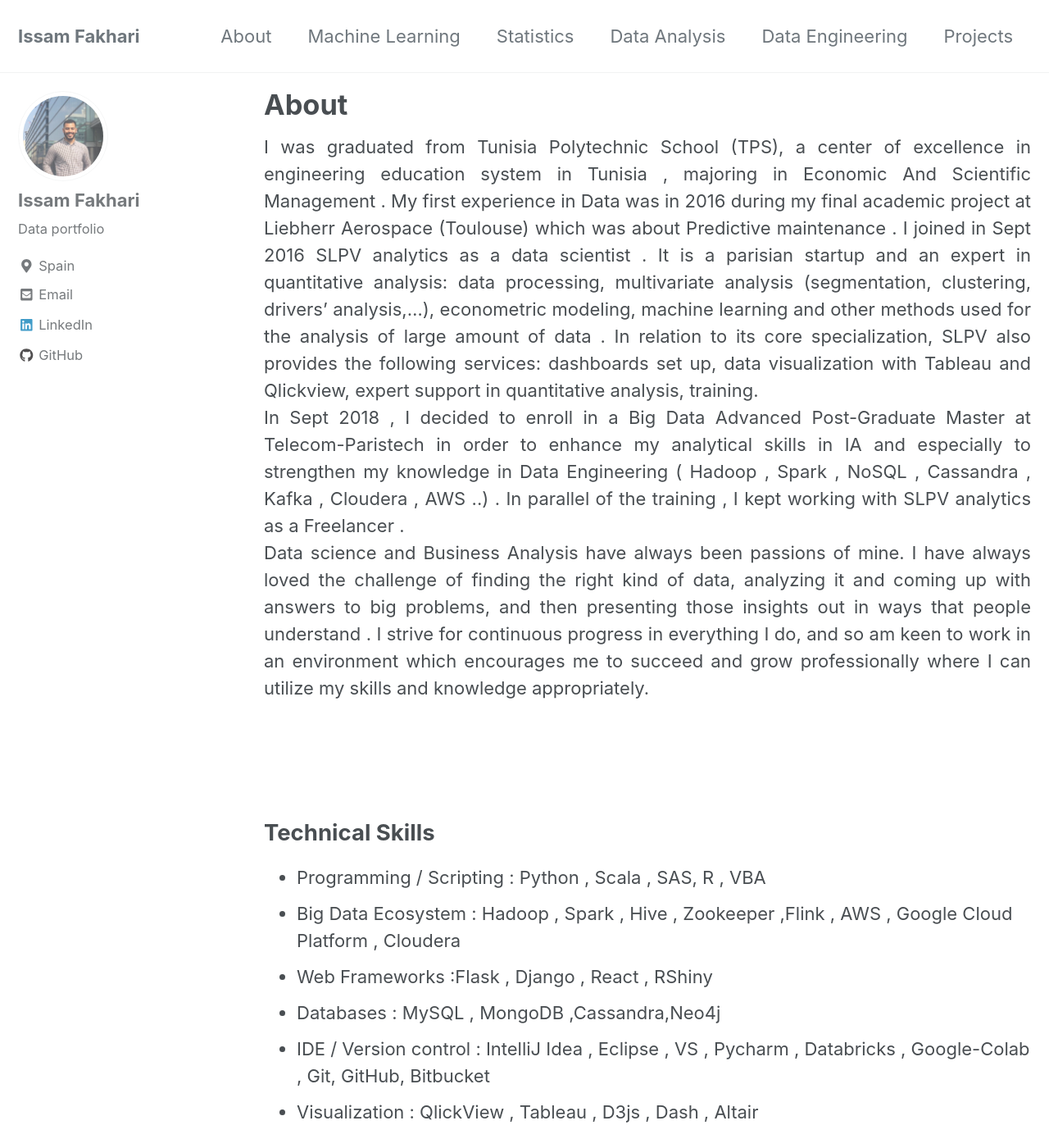
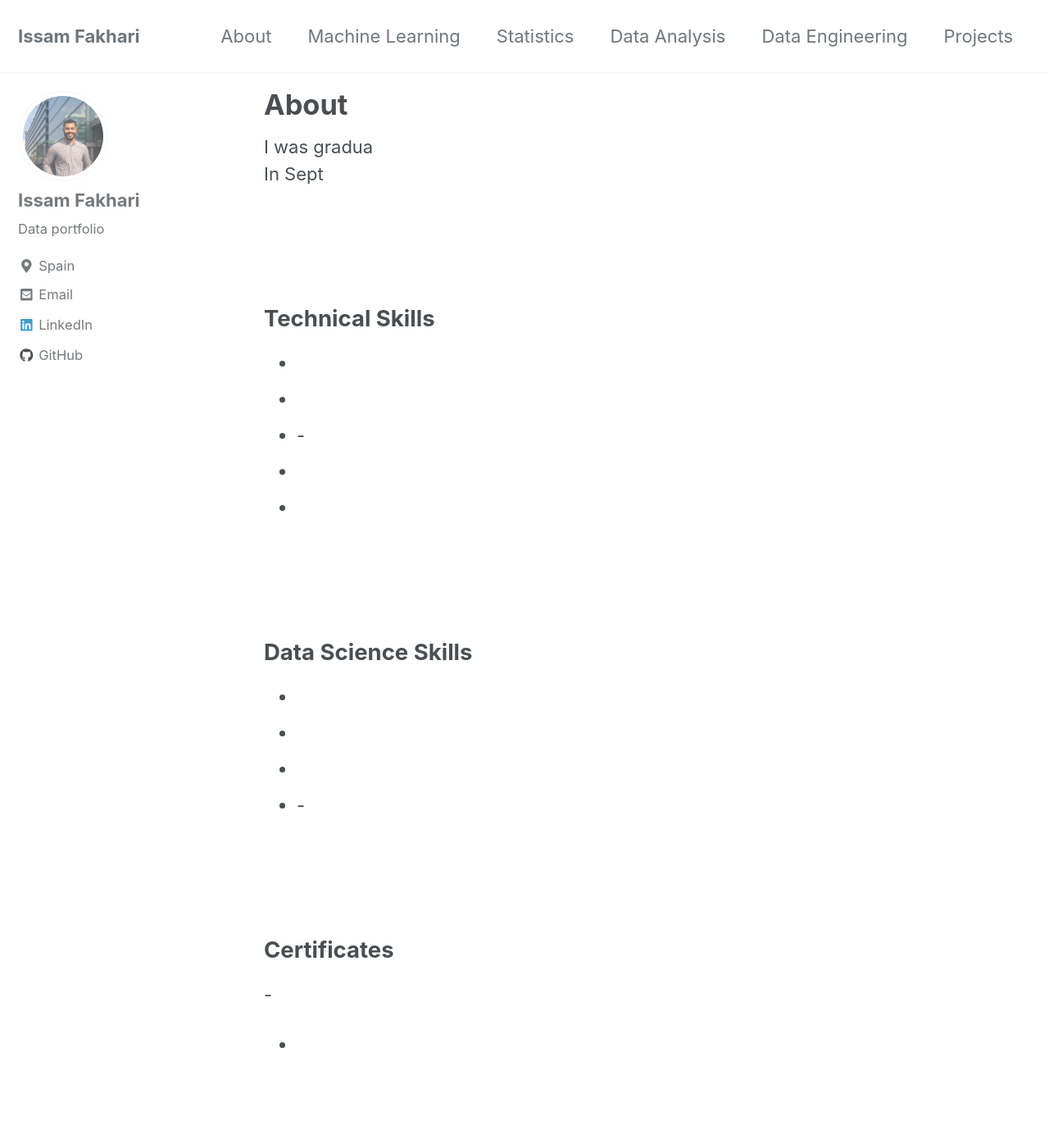
Before and after one commit to IssamFakhari/issamfakhari.github.io, a Jekyll site: the page built from _pages/about.md, in a window 1280 px wide and 1400 px high. Shown: the whole window at 82% size. Built offline with Jekyll 4.4.1, drawn with Linux system fonts in a browser that asks for light colours; cached includes are drawn as plain includes; some of the changed text lies outside the part shown.

Commit message:
Update about.md

```diff
--- a/_pages/about.md
+++ b/_pages/about.md
@@ -8,14 +8,10 @@ classes: wide
 
 ---
 <div style="text-align: justify">
-I was graduated from Tunisia Polytechnic School (TPS), a center of excellence in engineering education system in Tunisia , majoring in Economic And Scientific Management . My first experience in Data was in 2016 during my final academic project at Liebherr Aerospace (Toulouse) which was about Predictive maintenance . I joined in Sept 2016 SLPV analytics  as a data scientist  . It is a parisian startup and  an expert in quantitative analysis: data processing, multivariate analysis (segmentation, clustering, drivers’ analysis,…), econometric modeling, machine learning and other methods used for the analysis of large amount of data . In relation to its core specialization, SLPV also provides the following services: dashboards set up, data visualization with Tableau and Qlickview, expert support in quantitative analysis, training.
+I was gradua
 <br>
-In Sept 2018 , I decided to enroll in a Big Data Advanced Post-Graduate Master at Telecom-Paristech in order to enhance my analytical skills in IA and especially to strengthen my knowledge in Data Engineering ( Hadoop , Spark , NoSQL , Cassandra , Kafka , Cloudera , AWS ..) . In parallel of the training , I kept working with SLPV analytics as  a Freelancer .
-
+In Sept
 <br>
-Data science and Business Analysis have always been passions of mine. I have always loved the challenge of finding the right kind of data, analyzing it and coming up with answers to big problems, and then presenting those insights out in ways that people understand .
-
-I strive for continuous progress in everything I do, and so am keen to work in an environment which encourages me to succeed and grow professionally where I can utilize my skills and knowledge appropriately.
 
 
 </div>
@@ -25,37 +21,31 @@ I strive for continuous progress in everything I do, and so am keen to work in a
 
 
 ## Technical Skills
-- Programming / Scripting : Python , Scala , SAS, R , VBA
-- Big Data Ecosystem : Hadoop , Spark , Hive , Zookeeper ,Flink , AWS , Google Cloud Platform , Cloudera
-- Web Frameworks :Flask , Django , React , RShiny
-- Databases : MySQL , MongoDB ,Cassandra,Neo4j
-- IDE / Version control : IntelliJ Idea , Eclipse , VS , Pycharm , Databricks , Google-Colab , Git, GitHub, Bitbucket
-- Visualization : QlickView , Tableau , D3js , Dash , Altair
+-
+-
+-
+-
+-
+-
 
 <br/>
 <br/>
 
 
 ## Data Science Skills
-- Statistics :  Regression analysis, Bayesian analysis ,HMM  Boostrap , Hypothesis Testing , Time series Analysis
-- ML  : Xgboost, Conditional Random Forest , Bagging , SVM, NMF , Factorization machine , Spark Mllib/ML
-- Deep Learning : ANN , LSTM / GRU , CNN , Transfer Learning ,  Auto-encoders
-- Reinforcement Learning : Contextual Bandits, Q-learning, Thompson Sampling ,LinUCB ,  OpenAI Gym
-- Notebooks : Jupyter , Spark-Notebook, Zeppelin
+-
+-
+-
+-
+-
 
 
 <br/>
 <br/>
 
 ## Certificates
-- Deep Learning Specialization in Coursera
-- IBM professional Data Scientist
-- Big Data analytics with Spark and Scala
-- MongoDB
-- Web Analytics
-- Hadoop Fundamentals
-- NoSQL DataBase
-- Google Cloud Platform Essentials
+-
+-
 
 <br/>
 <br/>
```
